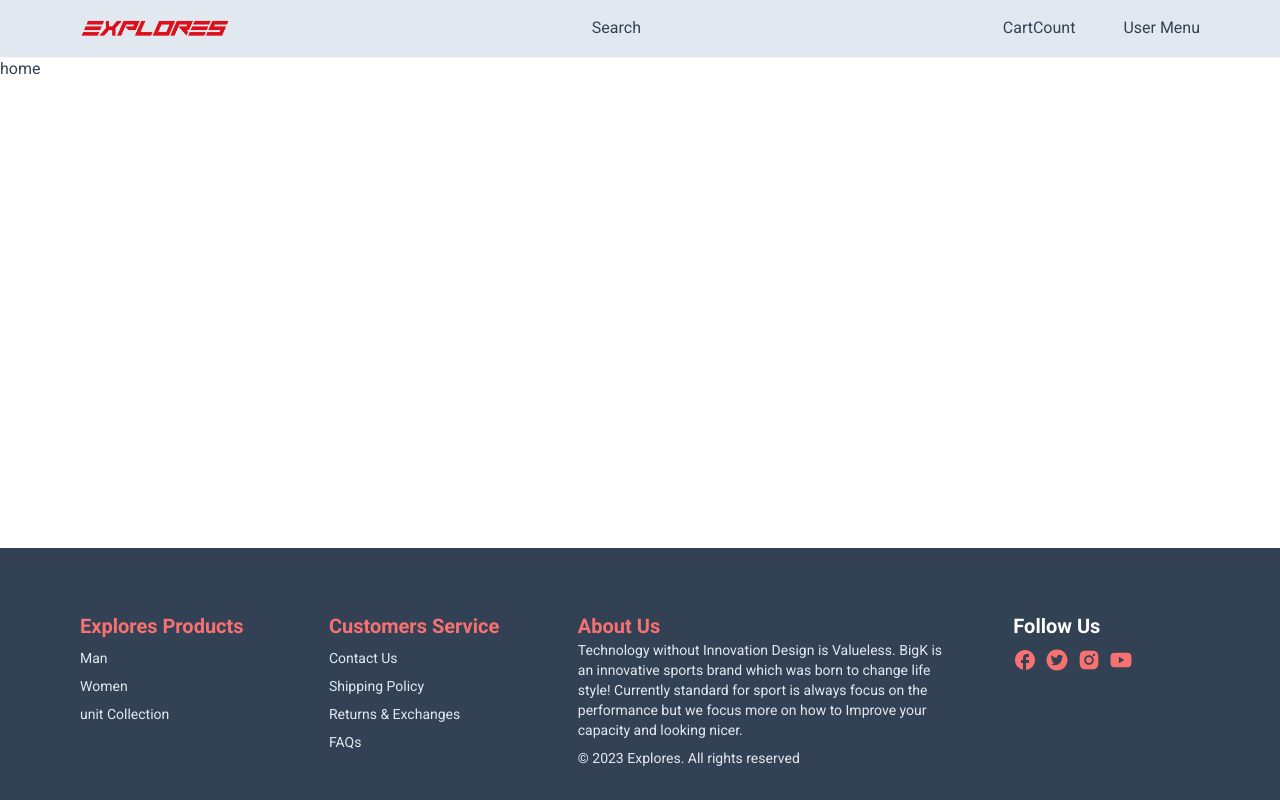
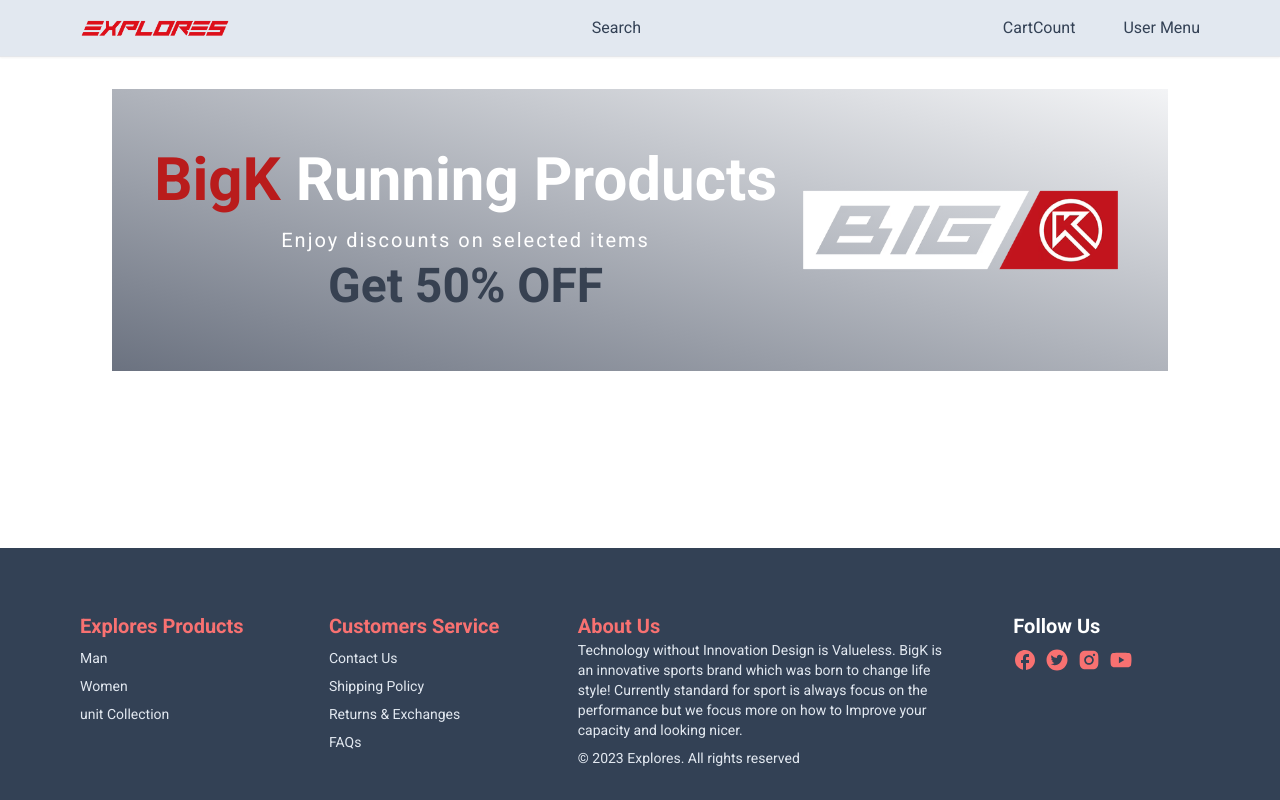
Before and after one commit to waellolo123/explores_shop, a Next.js app: page / in a window 1280 px wide. Built offline with nearby package versions, Linux system fonts and the light colour scheme.

Commit message:
second commit

```diff
--- /dev/null
+++ b/app/components/HomeBanner.tsx
@@ -0,0 +1,21 @@
+import Image from "next/image"
+
+
+const HomeBanner = () => {
+  return (
+    <div className="relative bg-gradient-to-tr from-gray-500 to-gray-100 mb-8">
+      <div className="mx-auto px-8 py-12 flex flex-col gap-2 md:flex-row items-center justify-evenly">
+        <div className="mb-8 md:mb-0 text-center">
+          <h1 className="text-4xl md:text-6xl font-bold text-white mb-4"><span className="text-red-700">BigK</span> Running Products</h1>
+          <p className="text-lg md:text-xl text-white mb-2 tracking-widest">Enjoy discounts on selected items</p>
+          <p className="text-2xl md:text-5xl text-gray-700 font-bold">Get 50% OFF</p>
+        </div>
+        <div className="w-1/3 relative aspect-video flex items-center justify-center">
+         <Image src={"/images/bigk.png"} width={800} height={800} alt="banner image" className="object-cover" />
+        </div>
+      </div>
+    </div>
+  )
+}
+
+export default HomeBanner
--- a/app/page.tsx
+++ b/app/page.tsx
@@ -1,7 +1,15 @@
+import Container from "./components/Container";
+import HomeBanner from "./components/HomeBanner";
 
 
 export default function Home() {
   return (
-    <div>home</div>
+    <div className="p-8">
+     <Container>
+       <div className="">
+        <HomeBanner />
+       </div>
+     </Container>
+    </div>
   )
 }
```
Also changed, not shown: public/images/bigk.png (added), public/images/black_friday.png (added).
